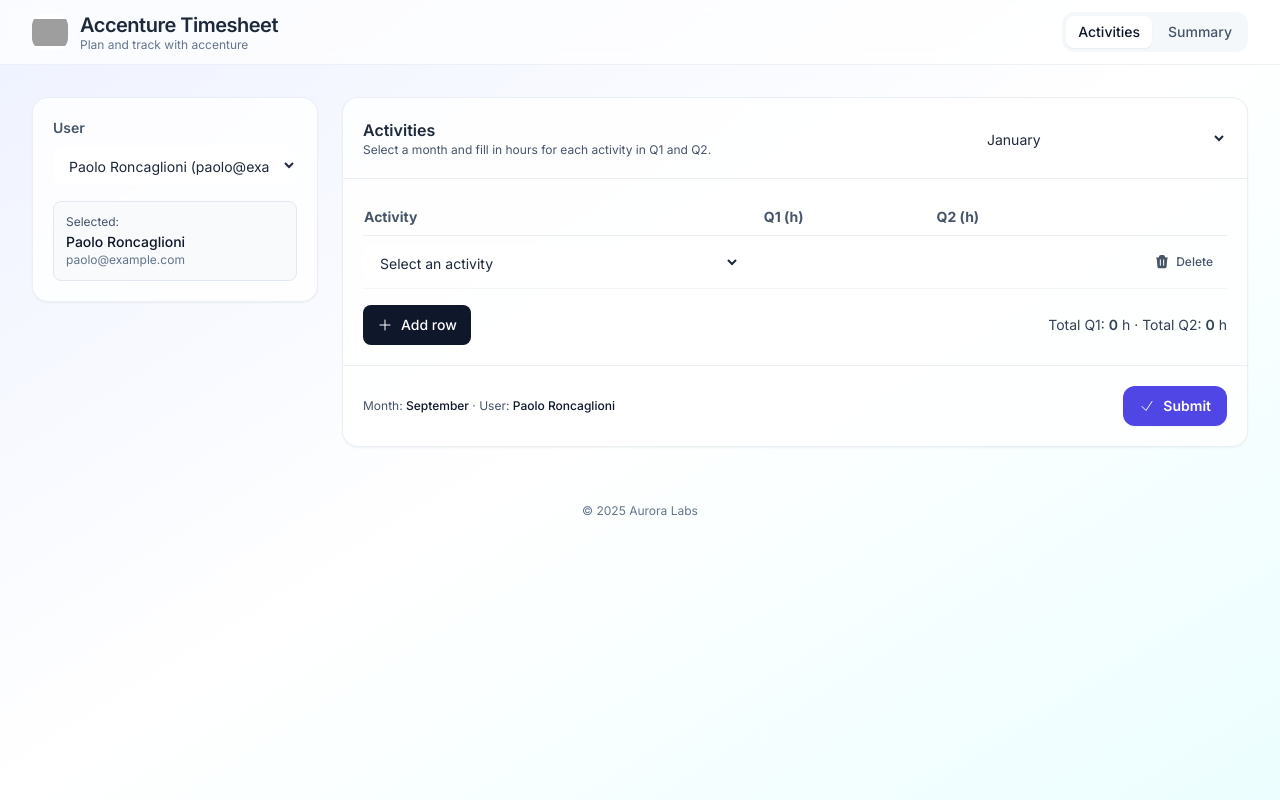
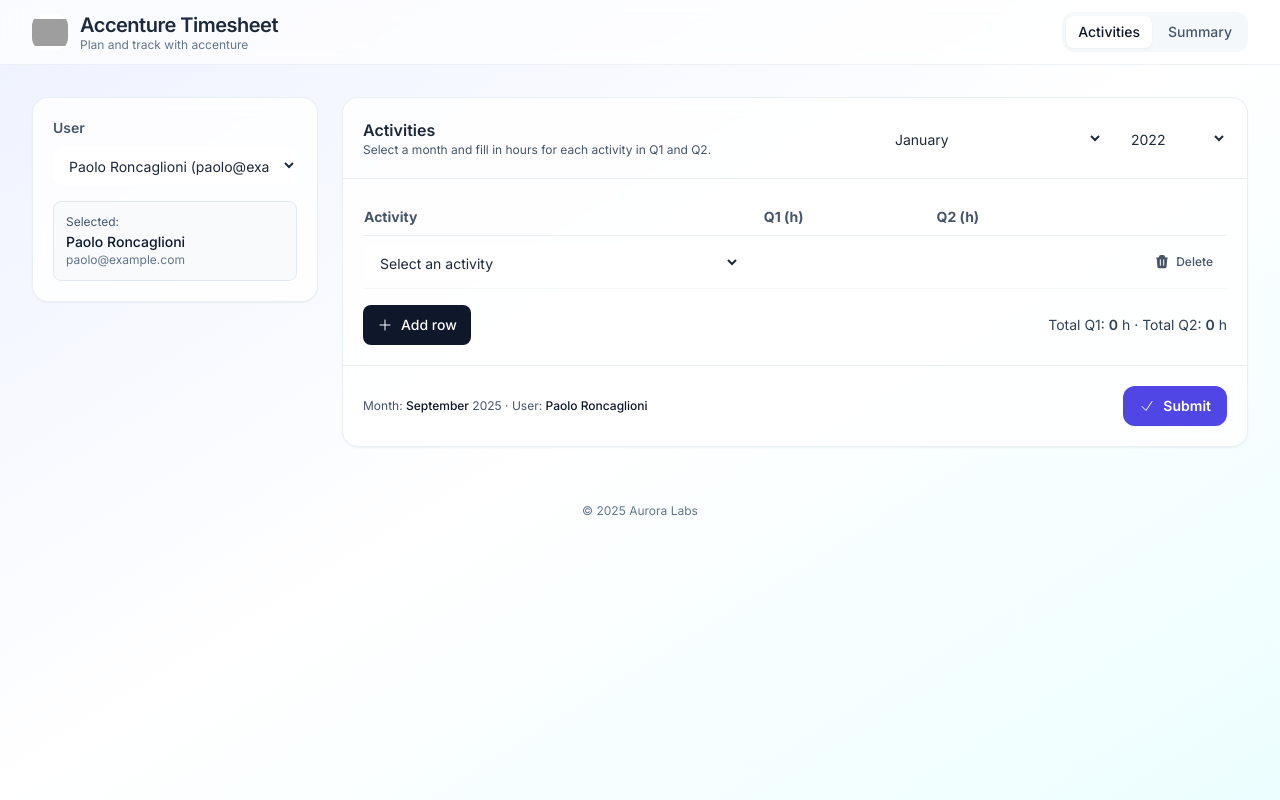
Before and after one commit to Roncax/builder-curry-garden, an Angular app: page / in a window 1280 px wide. Built offline with nearby package versions, Linux system fonts and the light colour scheme; grey boxes are pictures that could not be loaded.

Commit message:
Update Activities template to show Month and Year dropdowns and footer text
cgen-c5eccc0601944d8e964445e0f9886e4a

```diff
--- a/src/app/components/activities/activities.component.html
+++ b/src/app/components/activities/activities.component.html
@@ -4,7 +4,8 @@
       <h2 class="text-base font-semibold">Activities</h2>
       <p class="text-xs text-slate-600">Select a month and fill in hours for each activity in Q1 and Q2.</p>
     </div>
-    <div class="w-full sm:w-64">
+    <div class="w-full sm:w-auto flex gap-3">
+      <div class="w-full sm:w-56">
         <label for="monthSelect" class="sr-only">Select month</label>
         <select id="monthSelect" class="w-full rounded-xl border-slate-200 bg-white px-3 py-2.5 text-sm focus:outline-none focus:ring-2 focus:ring-primary-400"
                 [value]="selectedMonth()" (change)="onMonthChange($any($event.target).value)">
@@ -12,6 +13,16 @@
             <option [value]="m">{{ m }}</option>
           }
         </select>
+      </div>
+      <div class="w-28">
+        <label for="yearSelect" class="sr-only">Select year</label>
+        <select id="yearSelect" class="w-full rounded-xl border-slate-200 bg-white px-3 py-2.5 text-sm focus:outline-none focus:ring-2 focus:ring-primary-400"
+                [value]="selectedYear()" (change)="onYearChange($any($event.target).value)">
+          @for (y of years; track y) {
+            <option [value]="y">{{ y }}</option>
+          }
+        </select>
+      </div>
     </div>
   </div>
 
@@ -68,7 +79,7 @@
   </div>
 
   <div class="p-5 border-t border-slate-200/70 flex flex-col sm:flex-row sm:items-center justify-between gap-3">
-    <div class="text-xs text-slate-600">Month: <span class="font-medium text-slate-900">{{ selectedMonth() }}</span> · User: <span class="font-medium text-slate-900">{{ selectedUser.name }}</span></div>
+    <div class="text-xs text-slate-600">Month: <span class="font-medium text-slate-900">{{ selectedMonth() }}</span> {{ selectedYear() }} · User: <span class="font-medium text-slate-900">{{ selectedUser.name }}</span></div>
     <button type="button" (click)="submit()" [disabled]="submitting()" class="inline-flex items-center gap-2 rounded-xl bg-primary-600 text-white px-4 py-2.5 text-sm font-semibold shadow-sm hover:bg-primary-700 disabled:opacity-60 disabled:cursor-not-allowed focus:outline-none focus:ring-2 focus:ring-offset-2 focus:ring-primary-400">
       @if (submitting()) {
         <svg class="animate-spin h-4 w-4" viewBox="0 0 50 50"><circle class="opacity-25" cx="25" cy="25" r="20" stroke="currentColor" stroke-width="5" fill="none"/><circle class="opacity-75" cx="25" cy="25" r="20" stroke="currentColor" stroke-width="5" fill="none" stroke-dasharray="100" stroke-dashoffset="75"/></svg>
```
Lines whose indentation alone changed are shown as unchanged.
